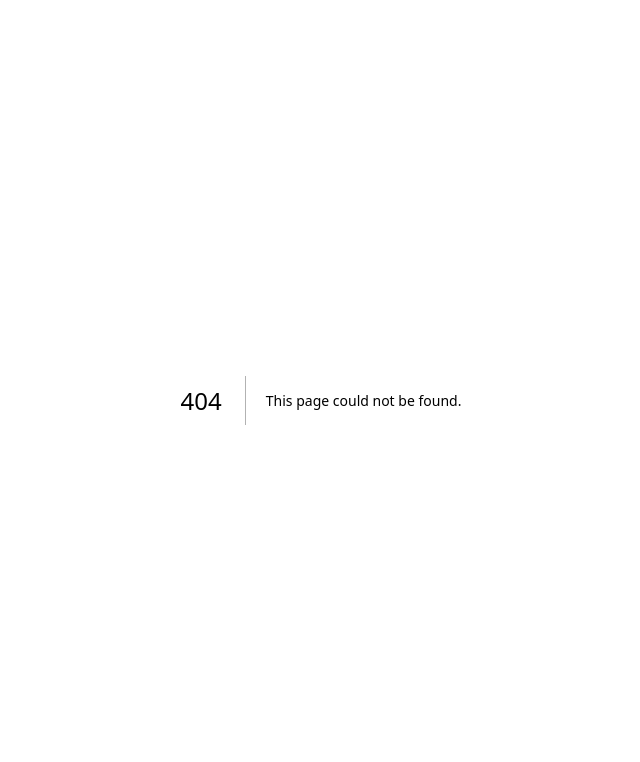
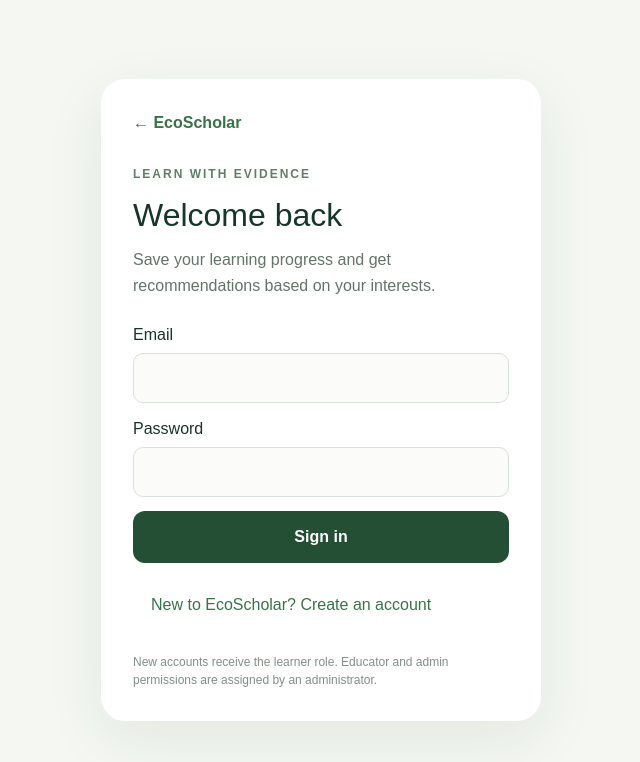
Before and after one commit to charan-143/EcoScholar, a Next.js app in the folder frontend/: page /login in a window 1280 px wide. Before the commit this address had no page. Shown: the top 762 px of the page, without its empty margins (319-959 px from the left). Built offline with nearby package versions, Linux system fonts and the light colour scheme; no server answers.

Commit message:
feat: add learner sign-in UI and frontend smoke tests

```diff
--- /dev/null
+++ b/frontend/app/login/page.tsx
@@ -0,0 +1,41 @@
+"use client";
+import { FormEvent, useState } from "react";
+import { useRouter } from "next/navigation";
+
+const API = process.env.NEXT_PUBLIC_API_URL || "http://localhost:8000";
+export default function LoginPage() {
+  const router=useRouter();
+  const [mode,setMode]=useState<"login"|"register">("login");
+  const [email,setEmail]=useState(""); const [password,setPassword]=useState("");
+  const [displayName,setDisplayName]=useState(""); const [error,setError]=useState(""); const [busy,setBusy]=useState(false);
+  async function submit(event:FormEvent<HTMLFormElement>) {
+    event.preventDefault(); setBusy(true); setError("");
+    try {
+      const response=await fetch(`${API}/api/auth/${mode}`,{method:"POST",headers:{"Content-Type":"application/json"},body:JSON.stringify({email,password,...(mode==="register"?{display_name:displayName}:{})})});
+      const data=await response.json();
+      if(!response.ok) throw new Error(data.detail || "Unable to authenticate");
+      localStorage.setItem("ecoscholar_token",data.access_token);
+      localStorage.setItem("ecoscholar_user",JSON.stringify(data.user));
+      router.push("/");
+    } catch(e) { setError(e instanceof Error?e.message:"Unexpected error"); }
+    finally { setBusy(false); }
+  }
+  return <main style={{minHeight:"100vh",display:"grid",placeItems:"center",padding:24,background:"#f4f7f2"}}>
+    <section style={{width:"min(100%,440px)",background:"#fff",padding:32,borderRadius:24,boxShadow:"0 18px 60px #183d2414"}}>
+      <a href="/" style={{color:"#39734a",fontWeight:700,textDecoration:"none"}}>← EcoScholar</a>
+      <p style={{marginTop:30,color:"#5e8066",fontWeight:700,letterSpacing:2,fontSize:12}}>LEARN WITH EVIDENCE</p>
+      <h1 style={{fontSize:32,margin:"8px 0"}}>{mode==="login"?"Welcome back":"Create your learner account"}</h1>
+      <p style={{color:"#65736a",lineHeight:1.6}}>Save your learning progress and get recommendations based on your interests.</p>
+      <form onSubmit={submit} style={{display:"grid",gap:14,marginTop:24}}>
+        {mode==="register"&&<label style={{display:"grid",gap:6}}>Name<input required minLength={2} maxLength={120} value={displayName} onChange={e=>setDisplayName(e.target.value)} style={field}/></label>}
+        <label style={{display:"grid",gap:6}}>Email<input required type="email" value={email} onChange={e=>setEmail(e.target.value)} style={field}/></label>
+        <label style={{display:"grid",gap:6}}>Password<input required minLength={mode==="register"?10:1} type="password" value={password} onChange={e=>setPassword(e.target.value)} style={field}/></label>
+        {error&&<p role="alert" style={{color:"#a32d2d",margin:0}}>{error}</p>}
+        <button disabled={busy} style={{border:0,borderRadius:12,padding:14,background:"#244f35",color:"white",fontWeight:700,cursor:"pointer"}}>{busy?"Please wait…":mode==="login"?"Sign in":"Create account"}</button>
+      </form>
+      <button onClick={()=>{setMode(mode==="login"?"register":"login");setError("");}} style={{marginTop:18,border:0,background:"transparent",color:"#39734a",cursor:"pointer"}}>{mode==="login"?"New to EcoScholar? Create an account":"Already registered? Sign in"}</button>
+      <p style={{fontSize:12,color:"#829087",marginTop:24}}>New accounts receive the learner role. Educator and admin permissions are assigned by an administrator.</p>
+    </section>
+  </main>;
+}
+const field:React.CSSProperties={padding:12,border:"1px solid #d9e2da",borderRadius:10,font:"inherit",background:"#fbfcfa"};
```
